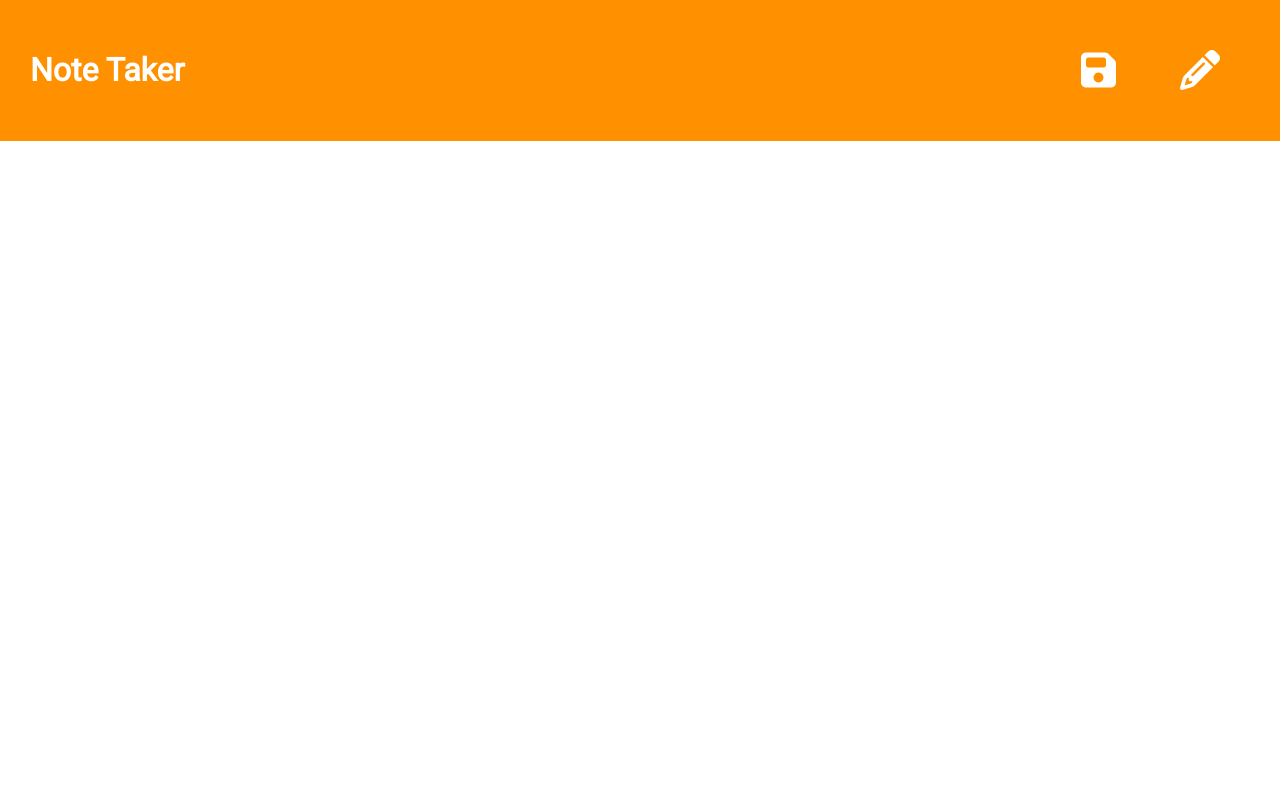
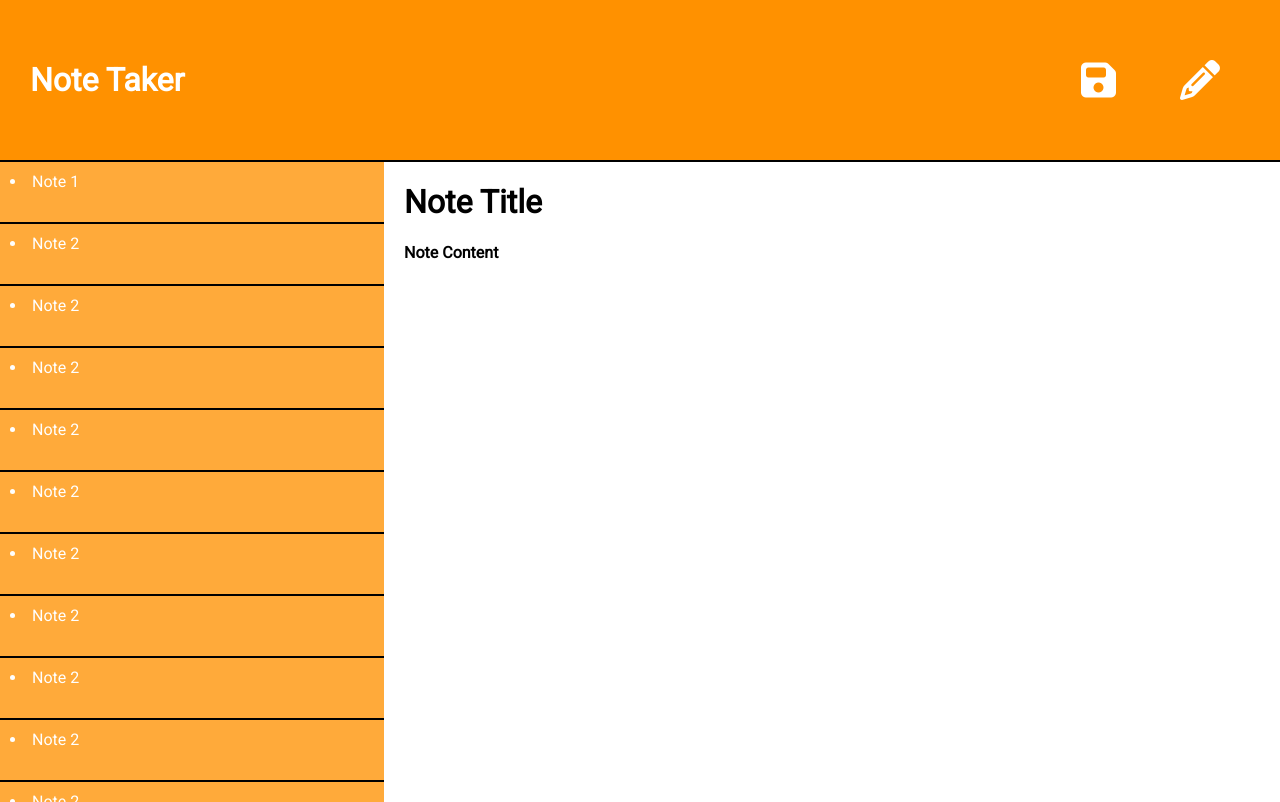
Before and after one commit to DomenicBeall/NoteTaker, a website: page public/html/notes.html in a window 1280 px wide. Drawn offline with Linux system fonts and the light colour scheme.

Commit message:
Added note list

```diff
--- a/public/css/style.css
+++ b/public/css/style.css
@@ -1,5 +1,6 @@
 :root {
     --primary: rgb(255, 145, 0);
+    --secondary: rgb(255, 170, 58);
     font-family: 'Roboto', sans-serif;
 }
 
@@ -11,9 +12,12 @@ header {
     background-color: var(--primary);
     color: white;
     display: flex;
-    padding: 30px;
+    height: 20%;
     align-items: center;
     justify-content: space-between;
+    padding-left: 30px;
+    padding-right: 30px;
+    border-bottom: black 2px solid;
 }
 
 i {
@@ -21,3 +25,46 @@ i {
     padding-left: 30px;
     font-size: 40px;
 }
+
+.notelist {
+    width: 30%;
+    background-color: yellow;
+    overflow-y: auto;
+    height: 80%;
+    overflow: scroll;
+    overflow-x: hidden;
+    float: left;
+}
+
+.notecontainer {
+    padding-left: 20px;
+    float: left;
+}
+
+li {
+    height: 40px;
+    border-bottom: black 2px solid;
+    padding: 10px;
+    color: white;
+    background-color: var(--secondary);
+}
+
+html, body {
+    height: 100%;
+}
+
+*::-webkit-scrollbar {
+    width: 12px;
+  }
+
+*::-webkit-scrollbar-track {
+    background: var(--primary);
+    border-left: black 2px solid;
+    border-right: black 2px solid;
+  }
+
+*::-webkit-scrollbar-thumb {
+    background-color: white;
+    border: black 2px solid;
+
+  }
--- a/public/html/notes.html
+++ b/public/html/notes.html
@@ -26,8 +26,26 @@
     </header>
 
     <!-- LIST FLOATED TO THE LEFT -->
+    <div class="notelist">
+        <li>Note 1</li>
+        <li>Note 2</li>
+        <li>Note 2</li>
+        <li>Note 2</li>
+        <li>Note 2</li>
+        <li>Note 2</li>
+        <li>Note 2</li>
+        <li>Note 2</li>
+        <li>Note 2</li>
+        <li>Note 2</li>
+        <li>Note 2</li>
+        <li>Note 2</li>
+    </div>
 
     <!-- NOTE DISPLAY -->
-
+    <div class="notecontainer">
+        <h1>Note Title</h1>
+        <h4>Note Content</h4>
+    </div>
 </body>
+<script src="../js/script.js"></script>
 </html>
```
Also changed, not shown: public/js/script.js (added).
